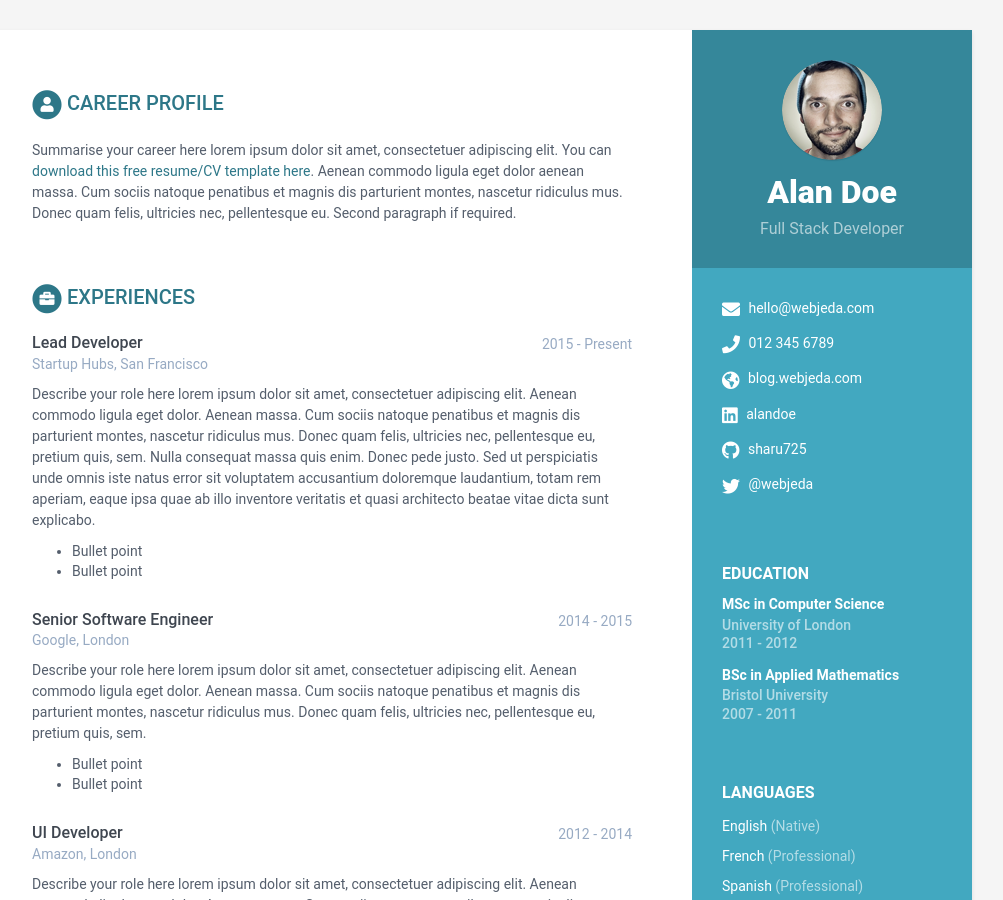
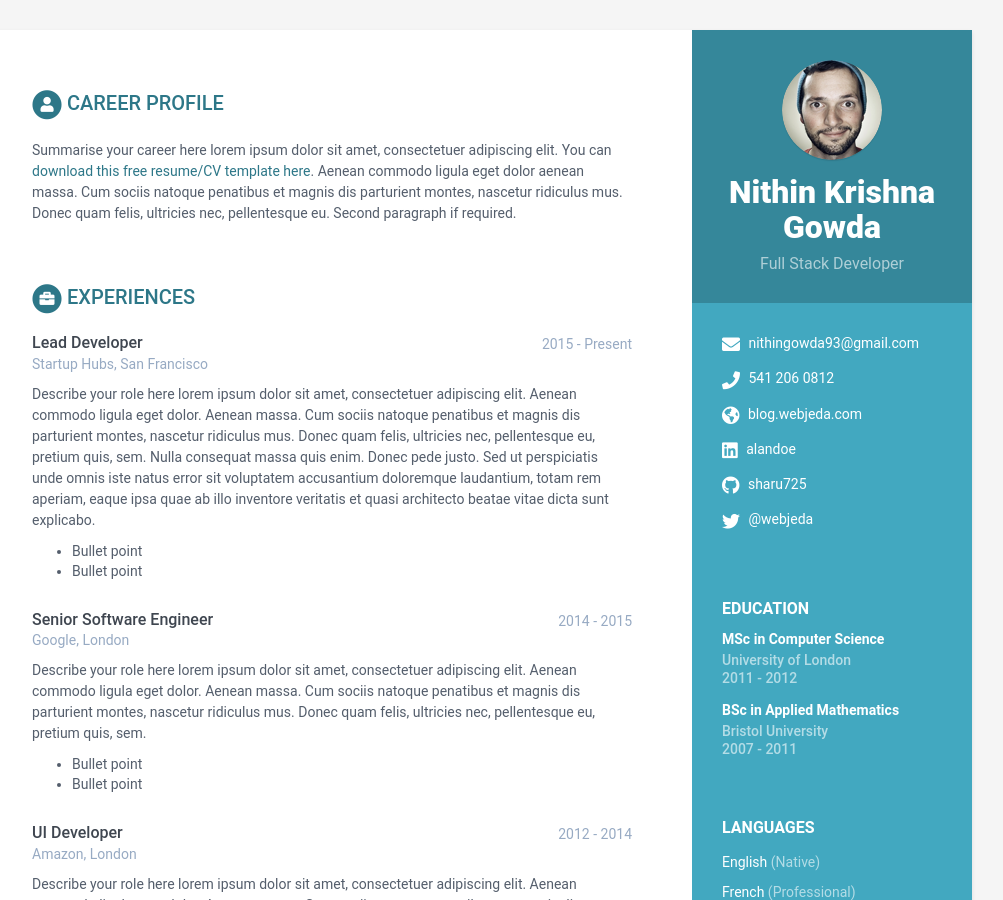
Before and after one commit to gnithink/resume, a Jekyll site: the page built from index.html, in a window 1280 px wide and 900 px high. Shown: the whole window, without its empty margins (168-1171 px from the left). Built offline with Jekyll 4.4.1, drawn with Linux system fonts in a browser that asks for light colours.

Commit message:
Update data.yml

```diff
--- a/_data/data.yml
+++ b/_data/data.yml
@@ -7,13 +7,13 @@ sidebar:
     education: True # set to False if you want education in main section instead of in sidebar
 
     # Profile information
-    name: Alan Doe
+    name: Nithin Krishna Gowda
     tagline: Full Stack Developer
     avatar: profile.png  #place a 100x100 picture inside /assets/images/ folder and provide the name of the file below
 
     # Sidebar links
-    email: hello@webjeda.com
-    phone: 012 345 6789
+    email: nithingowda93@gmail.com
+    phone: 541 206 0812
     website: blog.webjeda.com #do not add http://
     linkedin: alandoe
     github: sharu725
```
